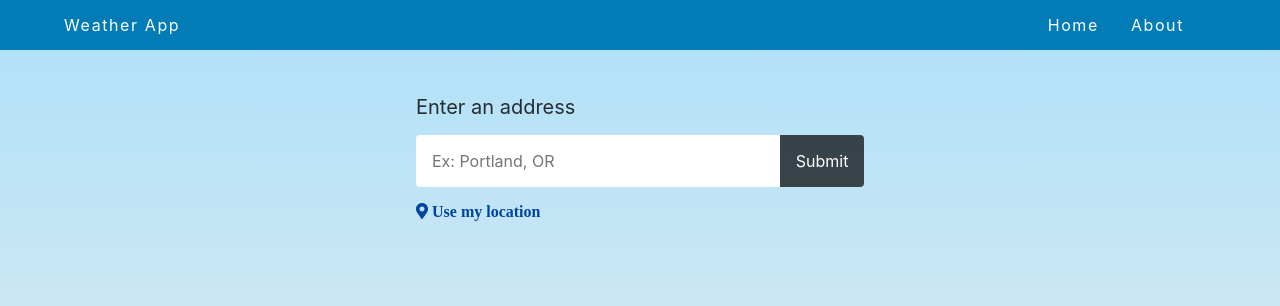
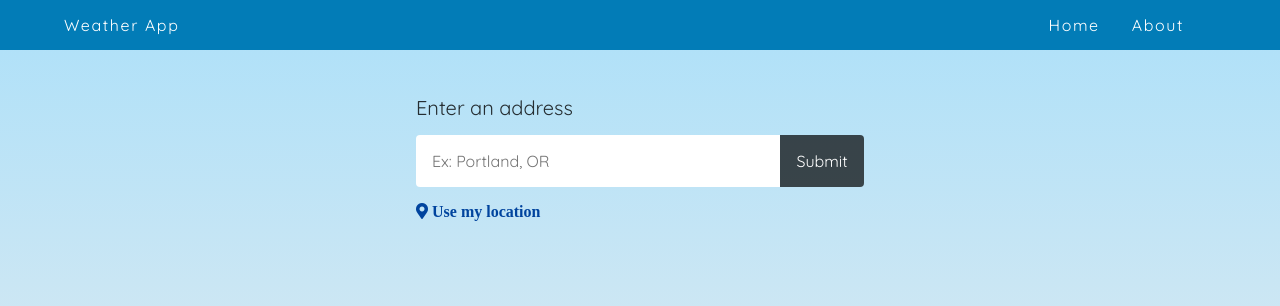
Before and after one commit to persistentlobster/weather-app, a React (Create React App) app: page / in a window 1280 px wide. Shown: the top 306 px of the page. Built offline with nearby package versions, Linux system fonts and the light colour scheme.

Commit message:
Add new font Quicksand

```diff
--- a/public/index.html
+++ b/public/index.html
@@ -6,6 +6,8 @@
     <meta name="viewport" content="width=device-width, initial-scale=1" />
     <meta name="theme-color" content="#000000" />
     <link rel="stylesheet" href="https://use.fontawesome.com/releases/v5.8.2/css/all.css" integrity="sha384-oS3vJWv+0UjzBfQzYUhtDYW+Pj2yciDJxpsK1OYPAYjqT085Qq/1cq5FLXAZQ7Ay" crossorigin="anonymous">
+    <link href="https://fonts.googleapis.com/css?family=Quicksand&display=swap" rel="stylesheet">
+
     <!--
       manifest.json provides metadata used when your web app is installed on a
       user's mobile device or desktop. See https://developers.google.com/web/fundamentals/web-app-manifest/
--- a/src/App.js
+++ b/src/App.js
@@ -84,7 +84,7 @@
                 address += city + ', ' + state;
                 this.setState({ location: address, isLoading: false });
             } else {
-                this.setState({ weatherData: ''});
+                this.setState({ weatherData: '', isLoading: false });
                 this.setState({ weatherData: { badLoc: true } });
             }
         };
--- a/src/index.css
+++ b/src/index.css
@@ -16,3 +16,7 @@
   font-family: source-code-pro, Menlo, Monaco, Consolas, "Courier New",
     monospace;
 }
+
+body {
+  font-family: 'Quicksand', sans-serif;
+}
```
